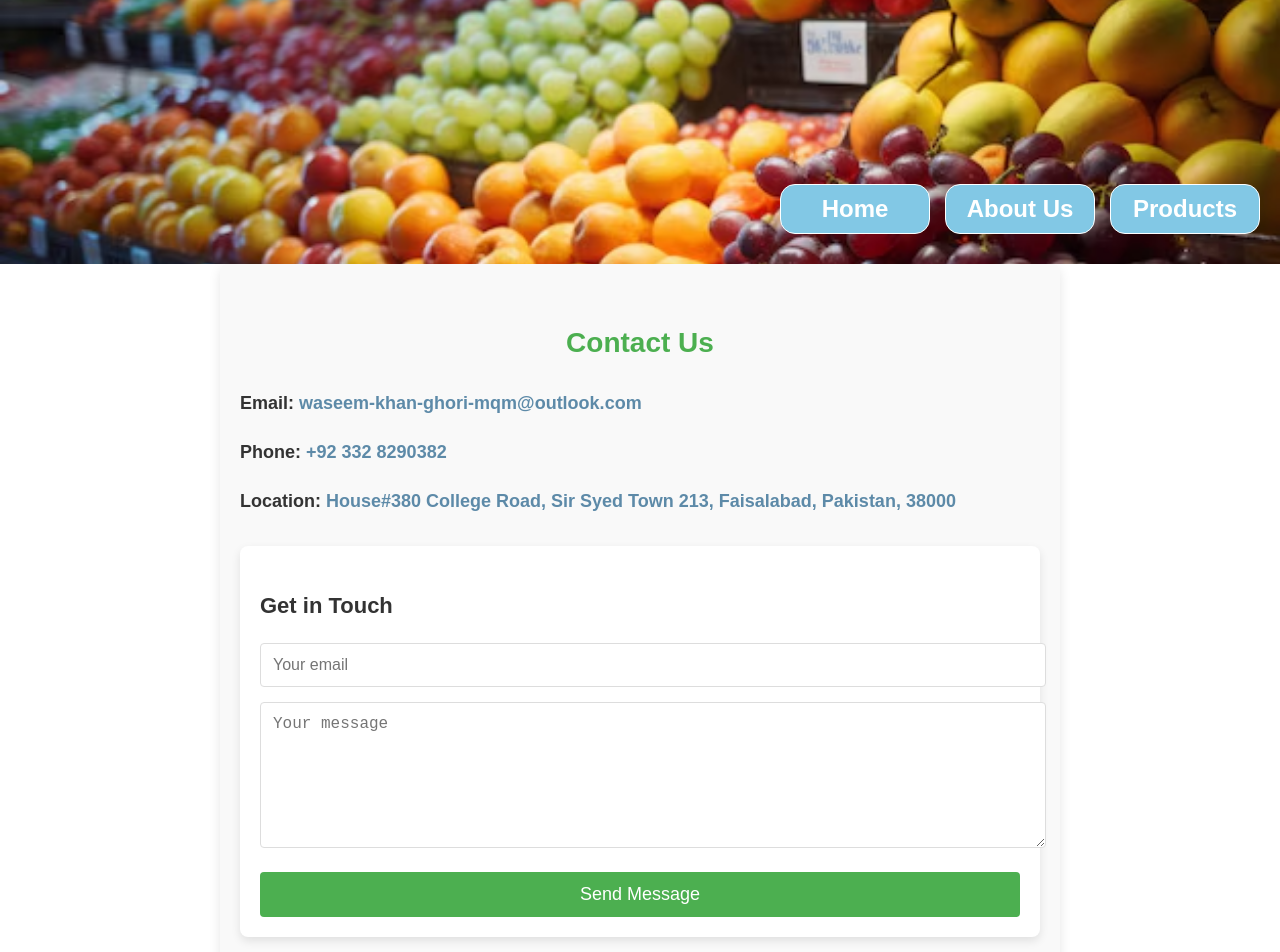
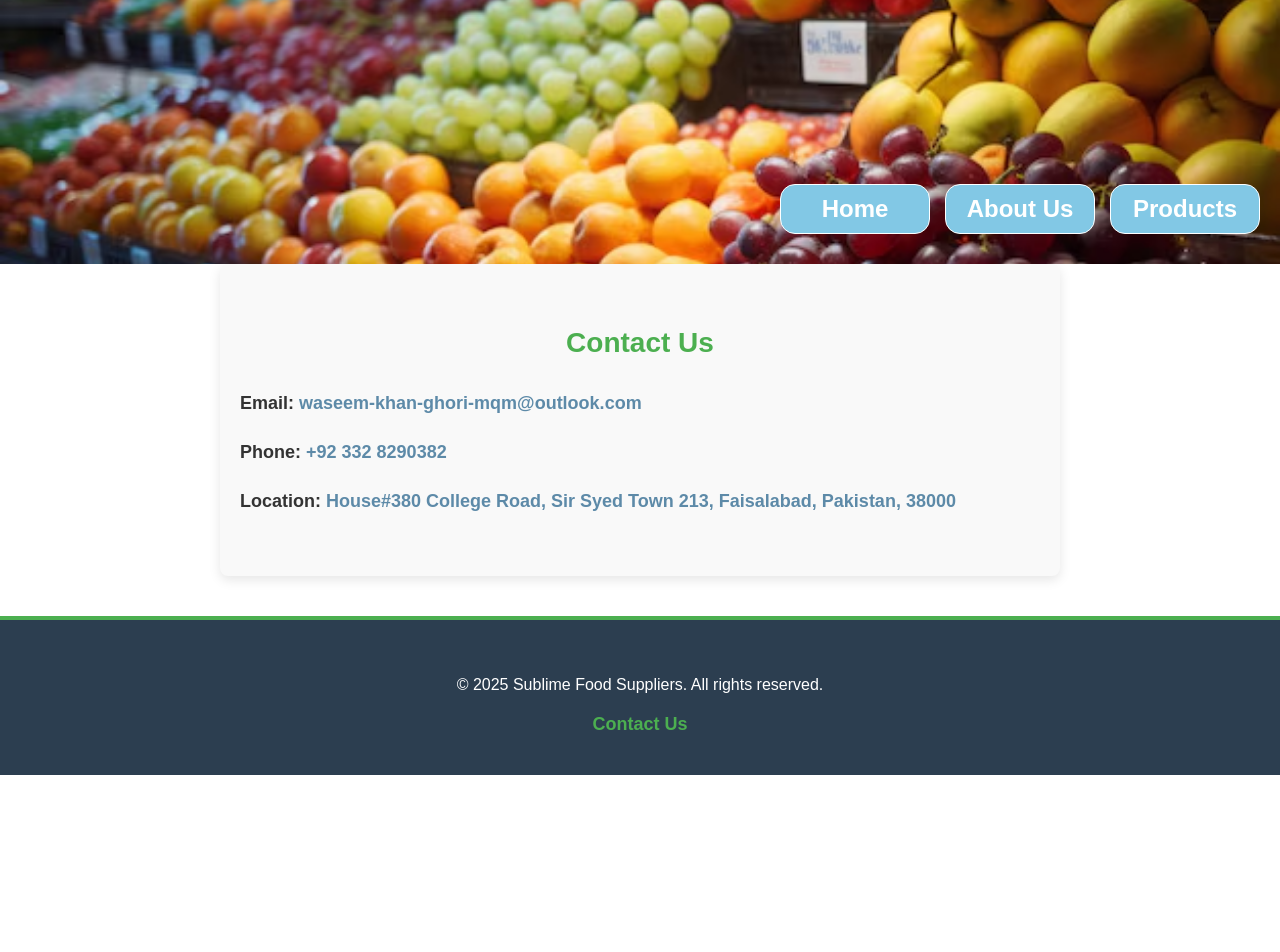
Before and after one commit to AreebaZarmeen/sublime-food-supplier, a React (Create React App) app: page /contact in a window 1280 px wide. Shown: the top 952 px of the page. After the commit the page ends 800 px from the top, so only its background shows below. Built offline with nearby package versions, Linux system fonts and the light colour scheme.

Commit message:
Resolved merge conflict in Navbar.js by standardizing image path

```diff
--- a/src/components/ContactUS.js
+++ b/src/components/ContactUS.js
@@ -19,19 +19,7 @@ function ContactUS() {
           <span style={styles.infoText}> House#380 College Road, Sir Syed Town 213, Faisalabad, Pakistan, 38000</span>
         </p>
 
-        <div style={styles.contactForm}>
-          <h3 style={styles.formHeading}>Get in Touch</h3>
-          <input
-            type="email"
-            placeholder="Your email"
-            style={styles.input}
-          />
-          <textarea
-            placeholder="Your message"
-            style={styles.textarea}
-          />
-          <button style={styles.button}>Send Message</button>
-        </div>
+
       </div>
     </div>
   );
```
